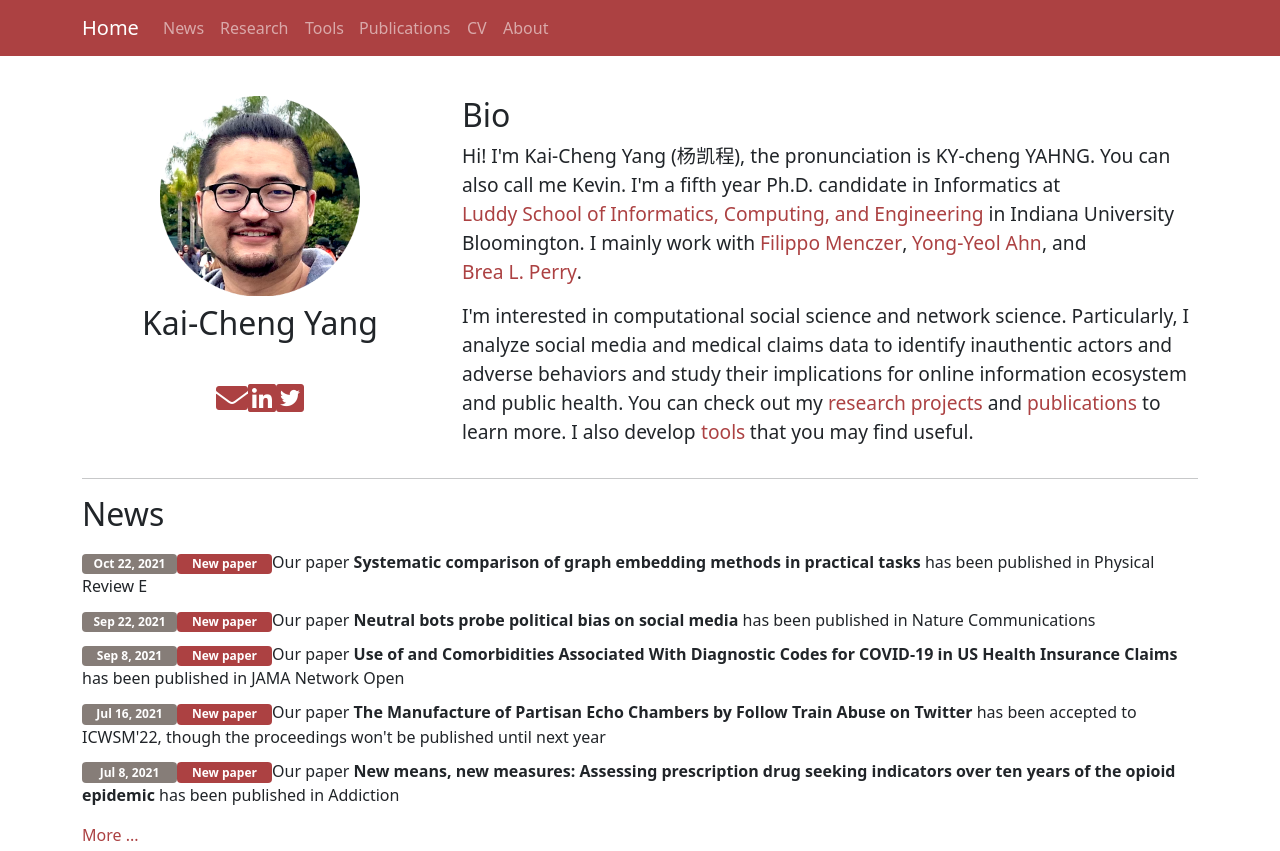
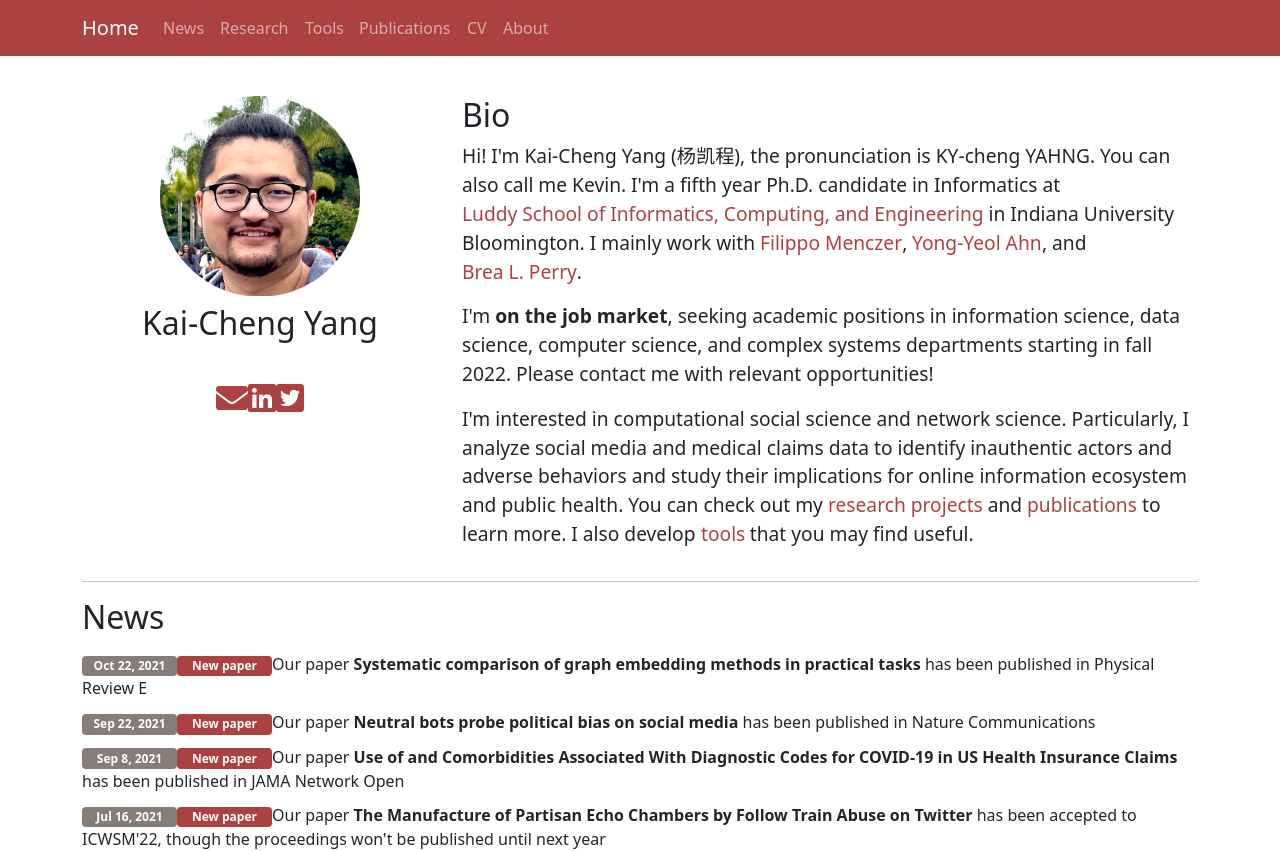
Before and after one commit to KaichengYang/homepage, a Vue app: page /#/ in a window 1280 px wide. Shown: the top 851 px of the page. Built offline with nearby package versions, Linux system fonts and the light colour scheme; some icons are missing.

Commit message:
update: update bio and cv

```diff
--- a/src/components/Bio.vue
+++ b/src/components/Bio.vue
@@ -43,6 +43,11 @@
             </p>
 
             <p>
+                I'm <b>on the job market</b>, seeking academic positions in information science, data science, computer science, and complex systems departments starting in fall 2022.
+                Please contact me with relevant opportunities!
+            </p>
+
+            <p>
                 I'm interested in computational social science and network science.
                 Particularly, I analyze social media and medical claims data to identify inauthentic actors and adverse behaviors and study their implications for online information ecosystem and public health.
                 You can check out my <a href="#" v-scroll-to="'#project'">research projects</a> and <a href="#" v-scroll-to="'#publication'">publications</a> to learn more.
```
Also changed, not shown: 1 other file (tests, documents, lock files or other folders).
